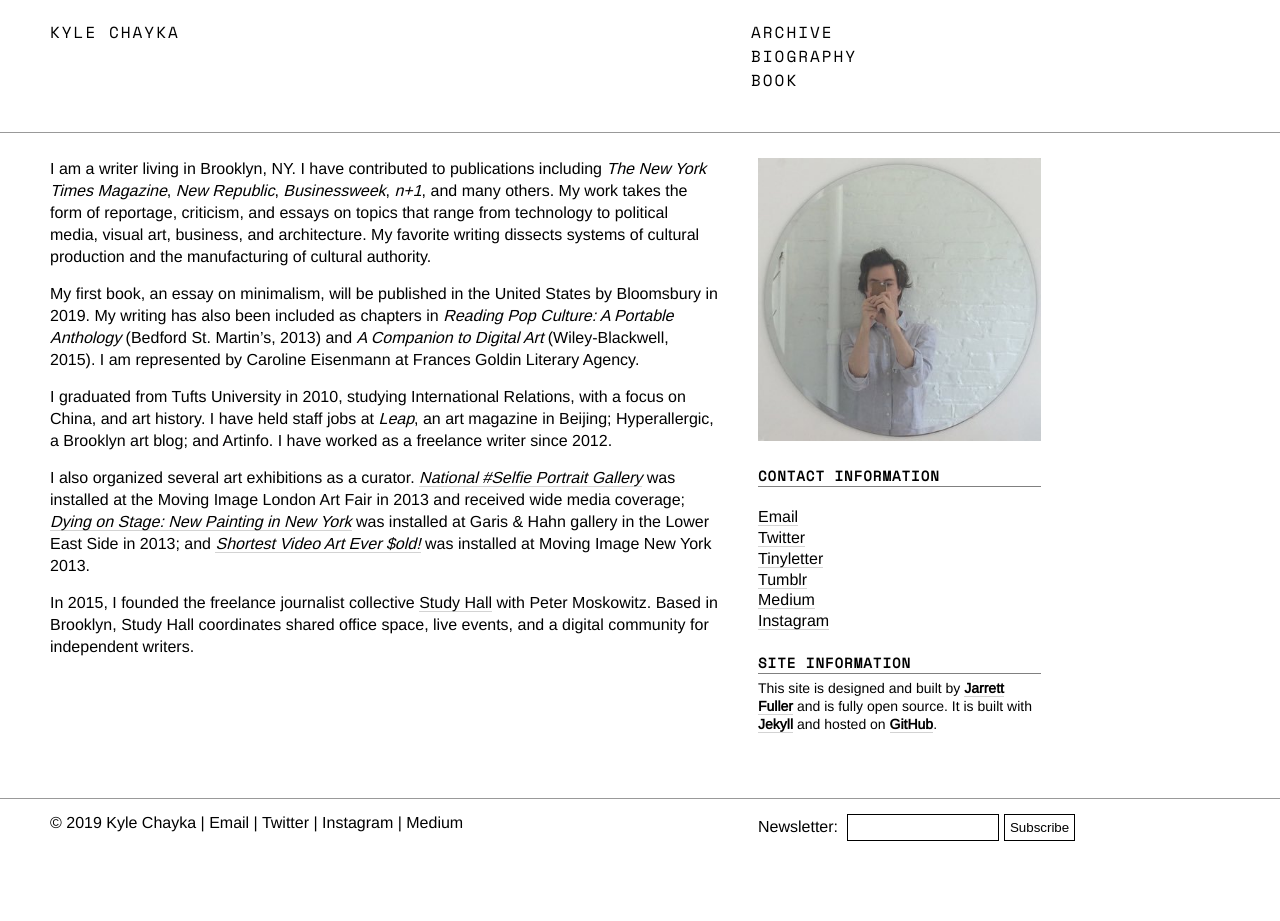
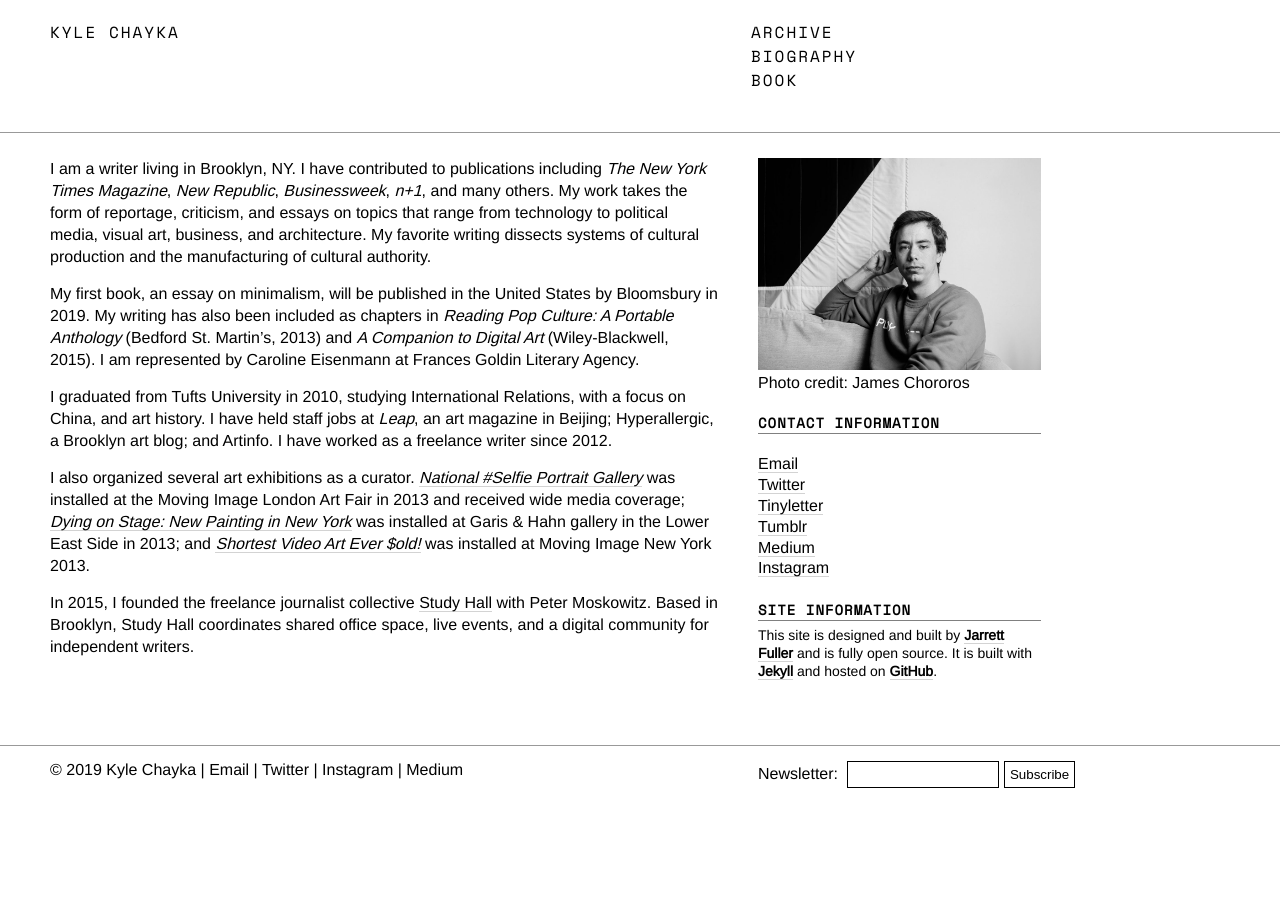
Before and after one commit to jarrettfuller/jekyll-test, a Jekyll site: the page built from bio.md, in a window 1280 px wide. Built offline with Jekyll 4.4.1, drawn with Linux system fonts in a browser that asks for light colours; some web fonts are replaced; after the commit the page ends 900 px from its top, so only the background shows below that.

Commit message:
updated about page photo

```diff
--- a/_config.yml
+++ b/_config.yml
@@ -42,7 +42,7 @@ permalink: "/:title/"
 version: v1.1.0
 sass:
   style: :expanded
-gems:
+plugins:
 - jekyll-sitemap
 - jekyll-feed
 exclude:
--- a/bio.md
+++ b/bio.md
@@ -24,7 +24,8 @@ layout: default
 </div>
 
 <sidebar>
-<p><img src="{{ site.github.url }}/images/kchayka.jpg"></p>
+<p><img src="{{ site.github.url }}/images/bio_pic_JamesChororos_2018.jpg">
+<br />Photo credit: James Chororos</p>
 
 <h4>Contact Information</h4>
         <p>
--- a/gemfile
+++ b/gemfile
@@ -4,4 +4,4 @@ require 'json'
 require 'open-uri'
 versions = JSON.parse(open('https://pages.github.com/versions.json').read)
 
-gem 'github-pages', versions['github-pages']
+gem 'github-pages'
```
Also changed, not shown: Gemfile.lock, images/bio_pic_JamesChororos_2018.jpg (added).
